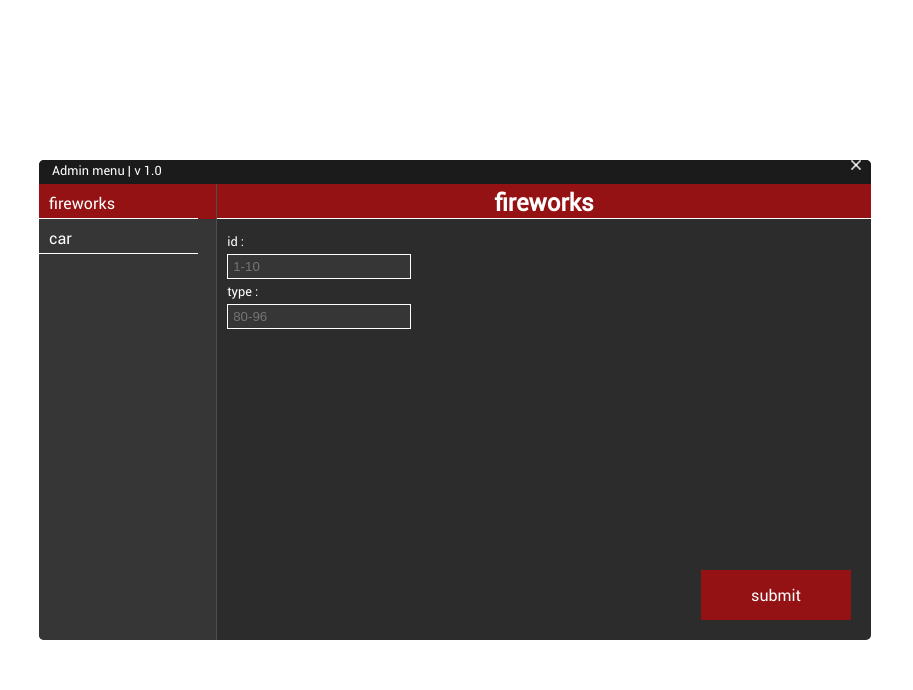
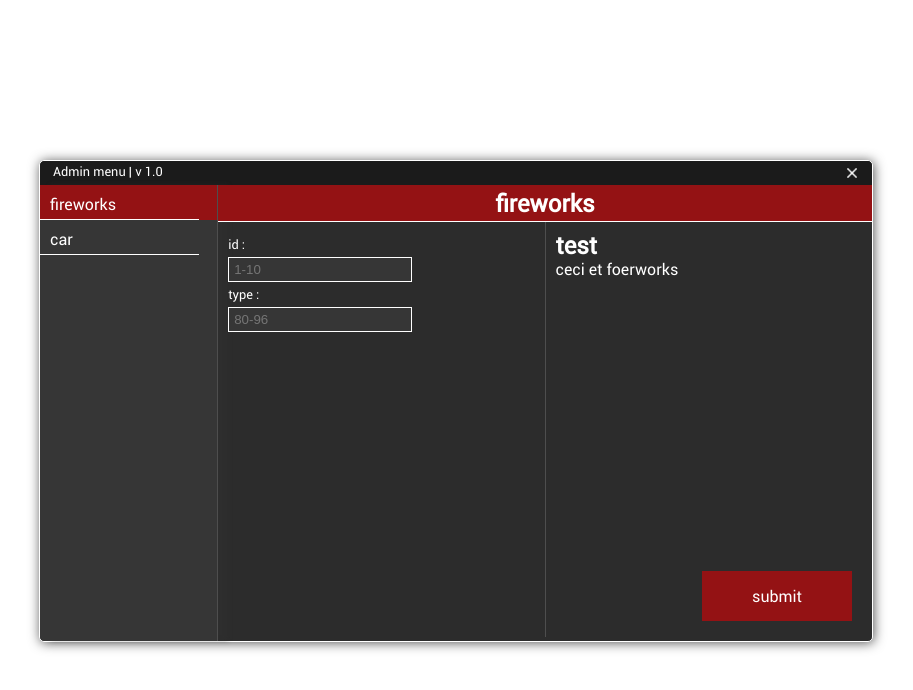
Before and after one commit to coockieHunt/ck_rp, a website: page hub/files/ui_admin.html in a window 1280 px wide. Shown: the whole page, without its empty margins (217-1130 px from the left). Drawn offline with Linux system fonts and the light colour scheme.

Commit message:
add desciption

```diff
--- a/hub/files/style/css/admin.css
+++ b/hub/files/style/css/admin.css
@@ -4,6 +4,8 @@
     width: 65%;
     border-radius: 5px;
     user-select: none;
+    box-shadow: 1px 1px 12px #555;
+    border: white 1px solid;
 }
 
 #top_bar{
@@ -21,7 +23,17 @@
 #top_bar > .right{
     float: right;
     height: 100%;
+    width: 20px;
+    height: 100%;
     margin-right: 10px;
+    position: relative;
+}
+
+#top_bar > .right > #close > img{
+    position: absolute;
+    top: 50%;
+    left: 50%;
+    transform: translate(-50%, -50%);
 }
 
 #top_bar > .left{
@@ -52,6 +64,7 @@
     border-radius: 0px 0px 0px 5px;
     flex-grow: 1;
     flex-shrink: 1;
+    box-shadow: 10px 0px 5px #36363649;
 }
 
 #content > #left_nav > li{
@@ -117,19 +130,37 @@
 
 .section-tobar{
     background-color: #941214;
-    height: 25px;
+    height: 6%;
     padding: 5px;
     text-align: center;
     box-shadow: 0px -1px 0px white inset;
+
 }
 
 .section_content{
-    box-sizing: content-box;
-    padding: 10px;
+    height: 91%;
+    display: flex;
 }
 
+.section_content > .left{
+    background-color: right;
+    height: 95%;
+    width: 50%;
+    padding: 10px;
+    border-right: 1px solid #4e4e4e;
+}
 
-.center-div
+.section_content > .right{
+    box-sizing: content-box;
+    background-color: right;
+    width: 50%;
+    height: 78%;
+    padding: 10px;
+    overflow: auto;
+
+}
+
+.center-screen
 {
   position: absolute;
   top: 20%;
--- a/hub/files/style/css/main.css
+++ b/hub/files/style/css/main.css
@@ -59,3 +59,22 @@ html, body {
     line-height:inherit
 
 }
+
+::-webkit-scrollbar {
+  width: 20px;
+}
+
+/* Track */
+::-webkit-scrollbar-track {
+  border: 1px solid #4e4e4e;
+}
+
+/* Handle */
+::-webkit-scrollbar-thumb {
+  background: #941214;
+}
+
+/* Handle on hover */
+::-webkit-scrollbar-thumb:hover {
+  background:#941214;
+}
--- a/hub/files/ui_admin.html
+++ b/hub/files/ui_admin.html
@@ -11,7 +11,7 @@
         <script type="text/javascript" src="script/admin.js"></script>
     </head>
     <body>
-        <div id="window" class="center-div">
+        <div id="window" class="center-screen">
             <div id="top_bar">
                 <div class="right">
                     <div id="close">
@@ -33,6 +33,7 @@
                             <h1>fireworks</h1>
                         </div>
                         <div class="section_content">
+                            <div class="left">
                                 <form action="">
                                     <div class="input-group">
                                         <label for="id">id :</label>
@@ -42,18 +43,28 @@
                                     </div>
                                 </form>
                             </div>
+                            <div class="right">
+                                <h1>test</h1>
+                                <p>ceci et foerworks</p>
+                            </div>
+                        </div>
                     </section>
                     <section id="car">
                         <div class="section-tobar">
                             <h1>car</h1>
                         </div>
                         <div class="section_content">
+                            <div class="left">
                                 <form action="">
                                     <div class="input-group">
                                         <label for="id">id :</label>
                                         <input type="text" name="id" placeholder="1-10">
                                     </div>
                                 </form>
+                            </div>
+                            <div class="right">
+                                <h1>test</h1>
+                                <p>ceci et car</p>
                             </div>
                     </section>
                     <div id="submit">
```
Lines whose indentation alone changed are shown as unchanged.
